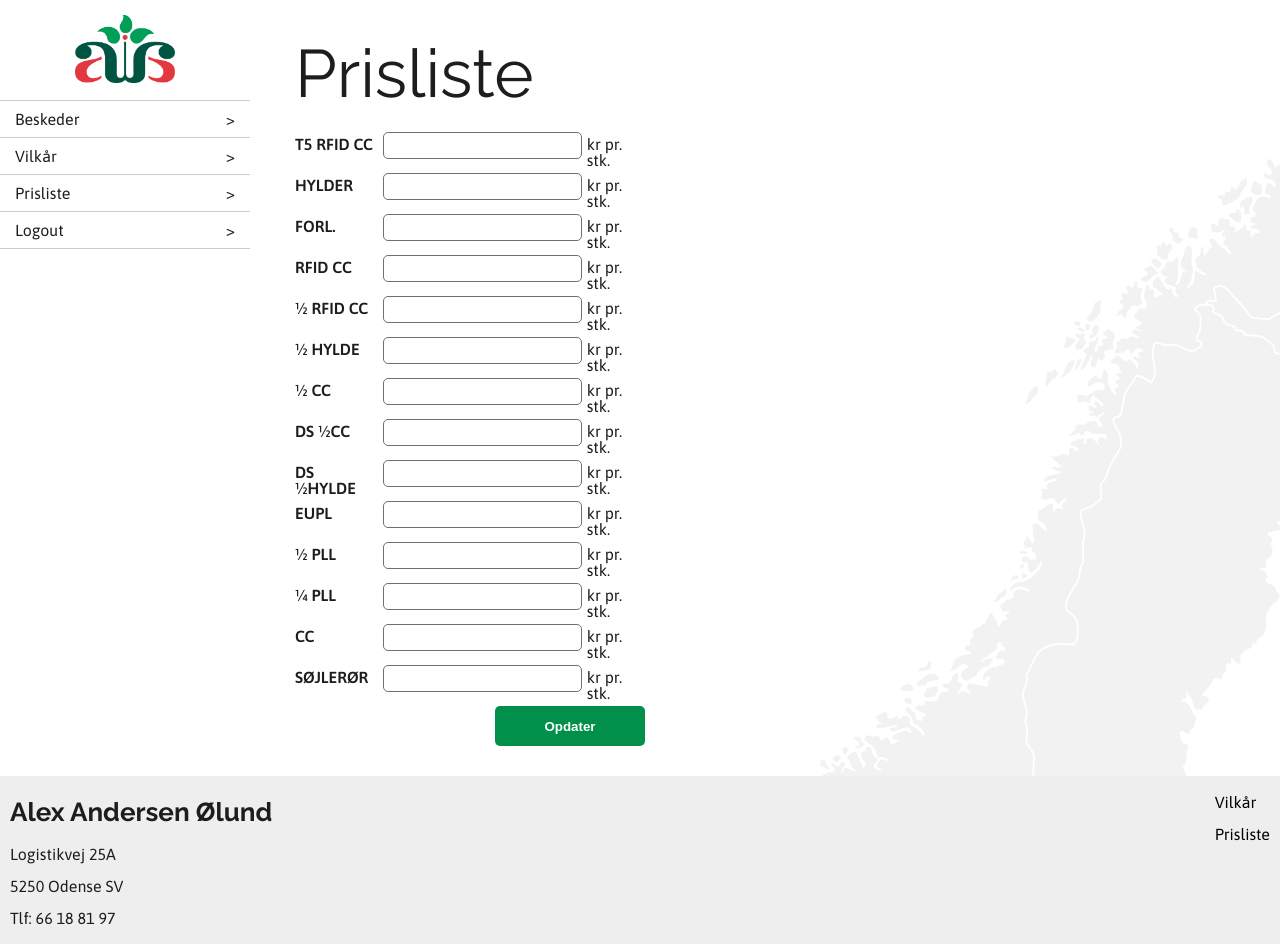
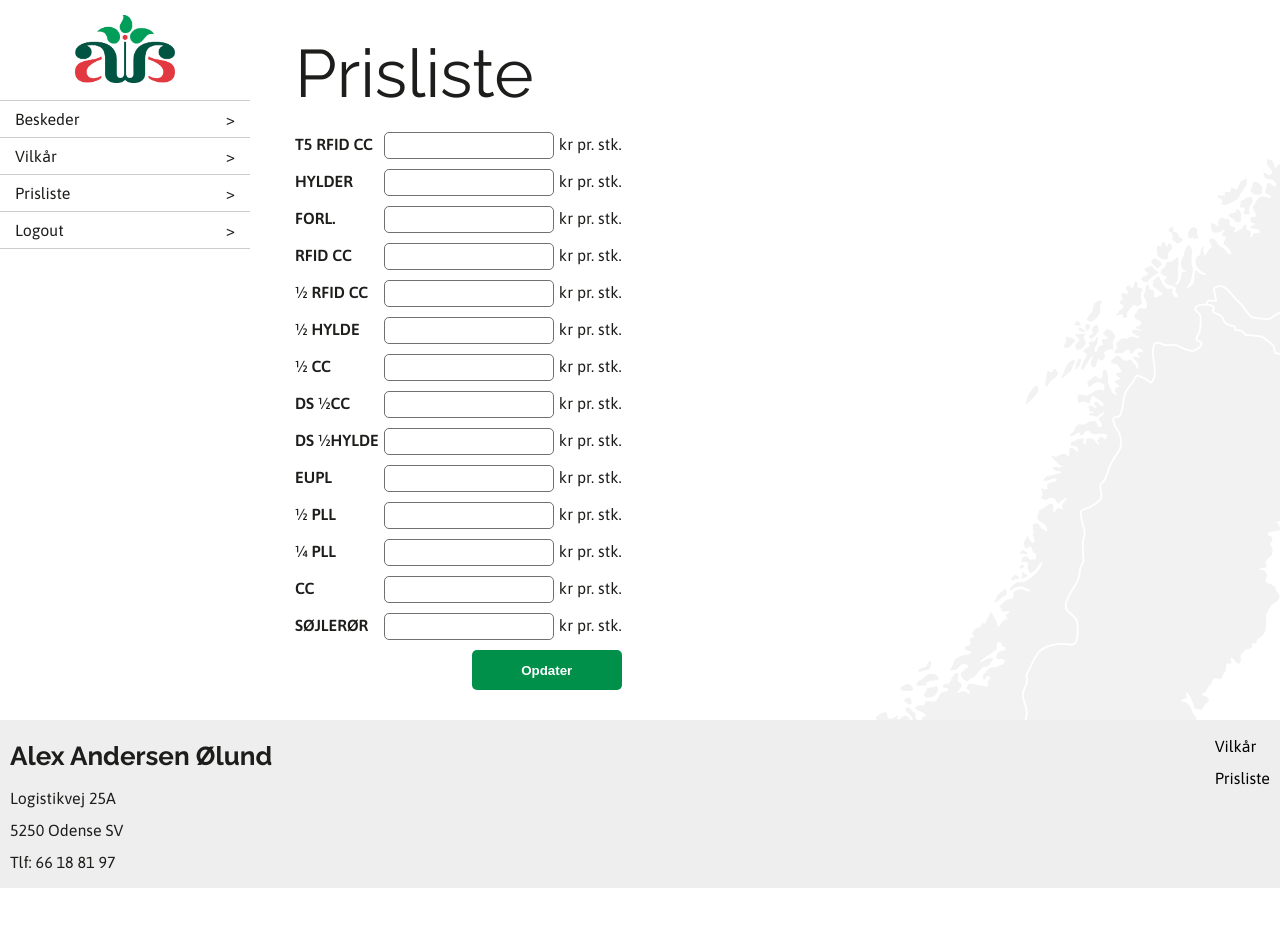
Before and after one commit to Surkrit/aa-emballage-app, a React (Create React App) app: page /Admin/Prices in a window 1280 px wide. After the commit the page ends 888 px from the top, so only its background shows below. Built offline with nearby package versions, Linux system fonts and the light colour scheme.

Commit message:
Styling AddRow

```diff
--- a/src/style/App.css
+++ b/src/style/App.css
@@ -239,7 +239,9 @@ footer .footer--links a {
   border-radius: 5px;
   margin: 0 5px;
   padding: 5px 0;
+  font-family: inherit;
   text-align: center;
+  background: none;
   margin: 5px;
   padding: 5px 10px;
 }
@@ -397,7 +399,9 @@ footer .footer--links a {
   border-radius: 5px;
   margin: 0 5px;
   padding: 5px 0;
+  font-family: inherit;
   text-align: center;
+  background: none;
 }
 
 .add-row table {
--- a/src/style/_mixins.scss
+++ b/src/style/_mixins.scss
@@ -3,7 +3,9 @@
     border-radius: 5px;
     margin: 0 5px;
     padding: 5px 0;
+    font-family: inherit;
     text-align: center;
+    background: none;
 }
 
 @mixin table {
```
Also changed, not shown: 1 other file (tests, documents, lock files or other folders).
